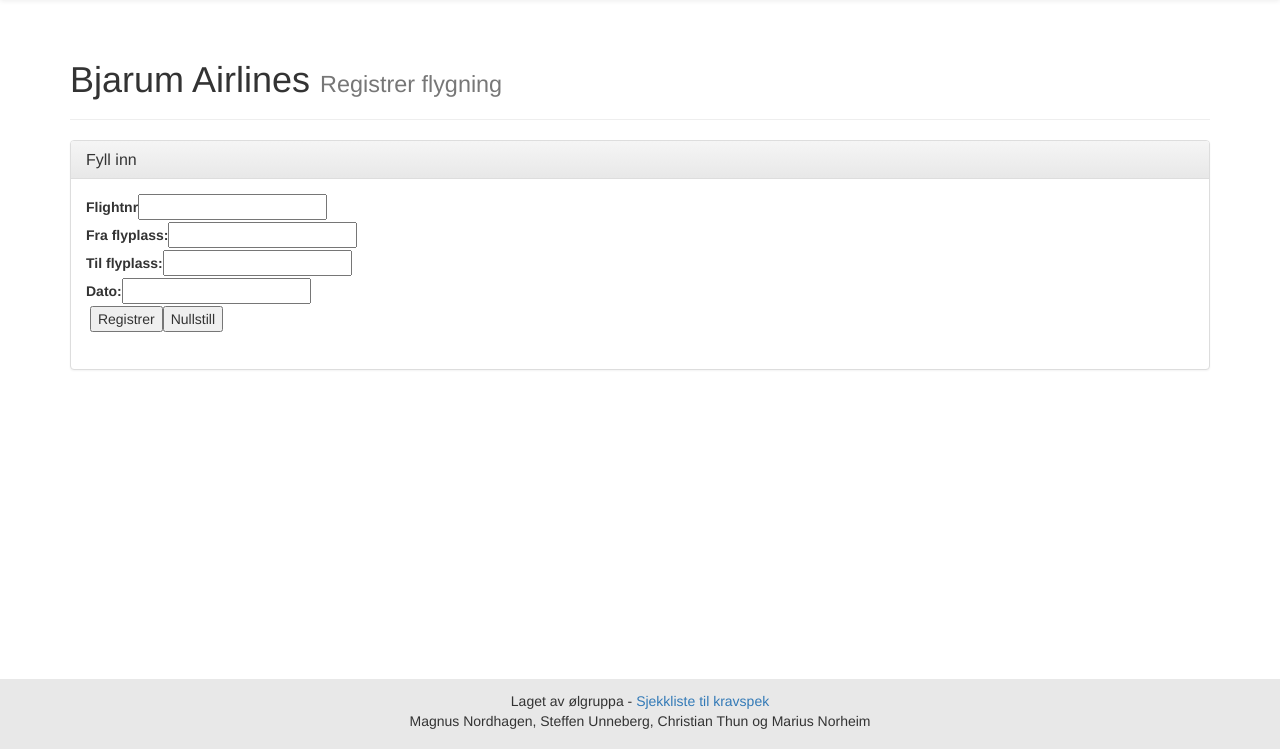
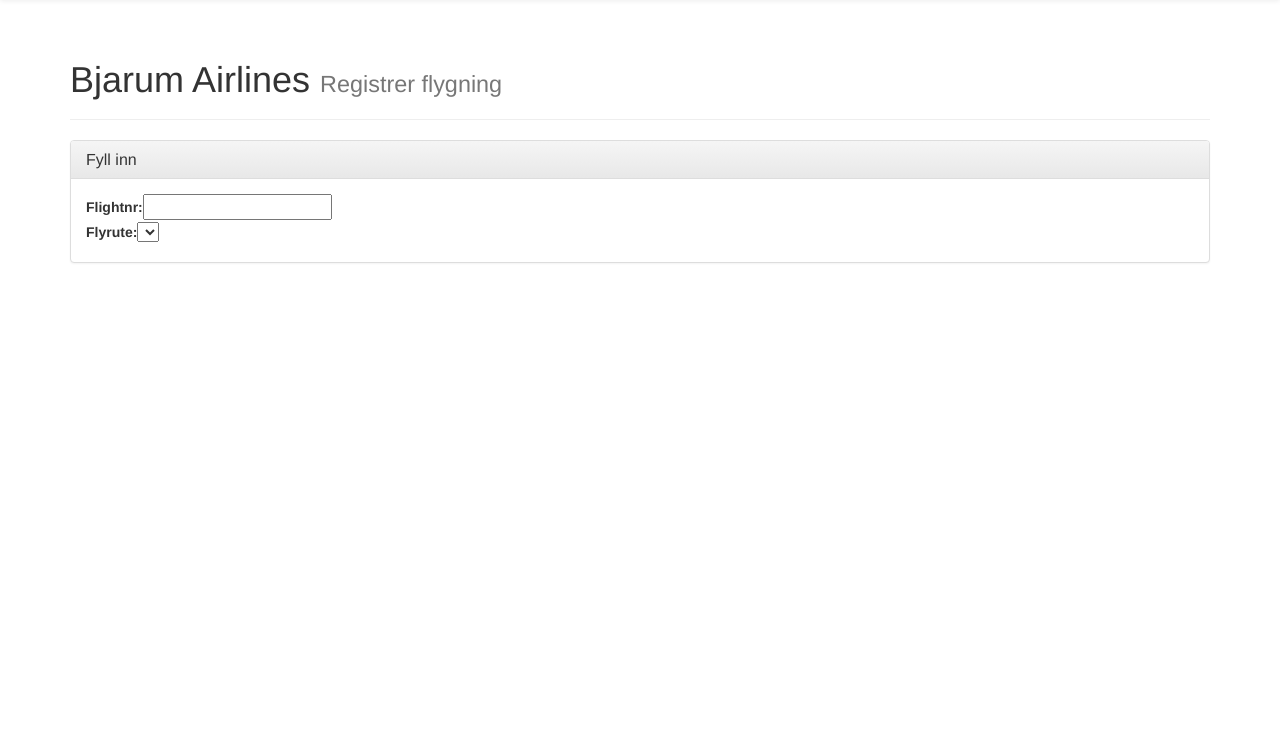
Before and after one commit to deliant/prg1000-eksamen, a PHP site: page /reg-flygning.php in a window 1280 px wide. Shown: the part 51-800 px from the top of the page. Run offline with PHP 8.4, Linux system fonts and the light colour scheme; lists and menus that the app fills with data are empty; some libraries are stand-ins or nearby versions.

Commit message:
Bytta fra input text til select liste

```diff
--- a/libs/reg-flygning.php
+++ b/libs/reg-flygning.php
@@ -1,10 +1,31 @@
 <?php
-function regFlygning($flightnr, $fraflyplass, $tilflyplass, $dato) {
+function selectFlyrute() {
+  // Åpne filen flyrute.txt
+  $fil = fopen("D:\\Sites\\home.hbv.no\\phptemp\\web-prg10v11/flyrute.txt", "r") or die("<div class='alert alert-danger' role='alert'>Kan ikke åpne filen</div>");
+  // Skriv data i flyrute.txt til en array og lag HTML select list
+  while($tekstlinje = fgets($fil)) {
+    if($tekstlinje != "") {
+      $tekst = explode(';', $tekstlinje);
+      $tekst = array_map('trim', $tekst);
+      /* Finn match for søk */
+      if($tekst[0] && $tekst[1]) {
+        print("<option value=". $tekst[0] .";". $tekst[1] .">". $tekst[0] ." - ". $tekst[1] ."</option>");
+      }
+      else {
+        print("<option value='Ingen'>Ingen flyruter funnet</option>");
+      }
+    }
+  }
+  // Lukk filen flyrute.txt
+  fclose($fil);
+}
+
+function regFlygning($flightnr, $flyrute, $dato) {
   // Åpne filen flyning.txt
   $fil = fopen("D:\\Sites\\home.hbv.no\\phptemp\\web-prg10v11/flygning.txt", "a") or die("<div class='alert alert-danger' role='alert'>Kan ikke åpne filen</div>");
   // Skriv til filen flygning.txt
-  fwrite($fil, "$flightnr;$fraflyplass;$tilflyplass;$dato\n");
-  print("<div class='alert alert-success' role='alert'>Flygningen " . $fraflyplass . " - "  . $tilflyplass . " (" . $flightnr . ") som utføres " . $dato . " registrert i flygningsdatabasen.</div>");
+  fwrite($fil, "$flightnr;$flyrute;$dato\n");
+  print("<div class='alert alert-success' role='alert'>Flygningen " . $flyrute . " (" . $flightnr . ") som utføres " . $dato . " registrert i flygningsdatabasen.</div>");
   // Lukk filen flygning.txt
   fclose($fil);
 }
--- a/libs/validering.php
+++ b/libs/validering.php
@@ -133,15 +133,24 @@ function validerFlightnrUnik($flightnr) {
   return $lovligFlightnrUnik;
 }
 
-function validerFlygningFlyrute($fraflyplass, $tilflyplass) {
+function validerFlygningFlyrute($flyrute) {
   $lovligFlyrute = false;
   // Sjekk at kombinasjonen fraflyplass og tilflyplass er registrert i FLYRUTE.TXT
   $fil = fopen("D:\\Sites\\home.hbv.no\\phptemp\\web-prg10v11/flyrute.txt", "r") or die("<div class='alert alert-danger' role='alert'>Kan ikke åpne filen</div>");
+  /*
   while($tekstlinje = fgets($fil)) {
     if($tekstlinje != "") {
       $tekst = explode(';', $tekstlinje);
       $tekst = array_map('trim', $tekst);
       if($tekst[0] == $fraflyplass && $tekst[1] == $tilflyplass) {
+        $lovligFlyrute = true;
+      }
+    }
+  }
+  */
+  while($tekstlinje = fgets($fil)) {
+    if($tekstlinje != "") {
+      if($tekstlinje == $flyrute) {
         $lovligFlyrute = true;
       }
     }
@@ -210,12 +219,11 @@ function validerFlyplass() {
 
 function validerFlygning() {
   $flightnr = trim($_POST["flightnr"]);
-  $fraflyplass = trim($_POST["fraflyplass"]);
-  $tilflyplass = trim($_POST["tilflyplass"]);
+  $flyrute = trim($_POST["flyrute"]);
   $dato = trim($_POST["dato"]);
   $lovligFlightnrFormat = validerFlightnrFormat($flightnr);
   $lovligFlightnrUnik = validerFlightnrUnik($flightnr);
-  $lovligFlyrute = validerFlygningFlyrute($fraflyplass, $tilflyplass);
+  $lovligFlyrute = validerFlygningFlyrute($flyrute);
   $lovligDato = validerDato($dato);
   $feilmelding = "";
   if(!$lovligFlightnrFormat) {
--- a/libs/vis-ankomst.php
+++ b/libs/vis-ankomst.php
@@ -16,7 +16,7 @@ function selectAnkomst() {
       }
     }
   }
-  // Lukk filen flygning.txt
+  // Lukk filen flyplass.txt
   fclose($fil);
 }
 
--- a/libs/vis-avgang.php
+++ b/libs/vis-avgang.php
@@ -16,7 +16,7 @@ function selectAvgang() {
       }
     }
   }
-  // Lukk filen flygning.txt
+  // Lukk filen flyplass.txt
   fclose($fil);
 }
 
--- a/reg-flygning.php
+++ b/reg-flygning.php
@@ -76,24 +76,26 @@
     </div>
     <div class="panel-body">
       <form method="post" id="regflygning" name="regflygning" onsubmit="return validerFlyrute()" action="">
-        <label>Flightnr</label><input type="text" id="flightnr" name="flightnr" onmouseover="musInn(this)" onmouseout="musUt()" onfocus="fokus(this)" onblur="mistetFokus(this)" onchange="smaaBokstaver(this)" onkeyup="smaaBokstaver(this)" required /><br />
-        <label>Fra flyplass:</label><input type="text" id="fraflyplass" name="fraflyplass" onmouseover="musInn(this)" onmouseout="musUt()" onfocus="fokus(this)" onblur="mistetFokus(this)" onchange="smaaBokstaver(this)" onkeyup="smaaBokstaver(this)" required /><br />
-        <label>Til flyplass:</label><input type="text" id="tilflyplass" name="tilflyplass" onmouseover="musInn(this)" onmouseout="musUt()" onfocus="fokus(this)" onblur="mistetFokus(this)" onchange="smaaBokstaver(this)" onkeyup="smaaBokstaver(this)" required /><br />
+        <label>Flightnr:</label><input type="text" id="flightnr" name="flightnr" onmouseover="musInn(this)" onmouseout="musUt()" onfocus="fokus(this)" onblur="mistetFokus(this)" onchange="smaaBokstaver(this)" onkeyup="smaaBokstaver(this)" required /><br />
+        <label>Flyrute:</label><select name="flyrute">
+          <?php
+          include("libs/reg-flygning.php");
+          selectFlyrute();
+          ?>
+        </select><br />
         <label>Dato:</label><input type="text" id="dato" name="dato" onmouseover="musInn(this)" onmouseout="musUt()" onfocus="fokus(this)" onblur="mistetFokus(this)" required /><br />
         <label>&nbsp;</label><input type="submit" value="Registrer" id="submit" name="submit"><input type="reset" value="Nullstill" id="nullstill" name="nullstill" onclick="fjernMelding()"><br /><br />
       </form>
       <?php
-      include("libs/reg-flygning.php");
       include("libs/validering.php");
       if(isset($_POST["submit"])) {
         $flightnr = trim($_POST["flightnr"]);
-        $fraflyplass = trim($_POST["fraflyplass"]);
-        $tilflyplass = trim($_POST["tilflyplass"]);
+        $flyrute = trim($_POST["flyrute"]);
         $dato = trim($_POST["dato"]);
-        if(!empty($flightnr) && !empty($fraflyplass) && !empty($tilflyplass) && !empty($dato)) {
+        if(!empty($flightnr) && !empty($flyrute) && !empty($dato)) {
           $lovligFlygning = validerFlygning();
           if($lovligFlygning) {
-            regFlygning($flightnr, $fraflyplass, $tilflyplass, $dato);
+            regFlygning($flightnr, $flyrute, $dato);
           }
         }
         else {
```
Also changed, not shown: libs/create_files.php (deleted, +0 -10 lines), libs/reg-flyrute.php (+21 -0 lines), reg-flyrute.php (+11 -3 lines).
